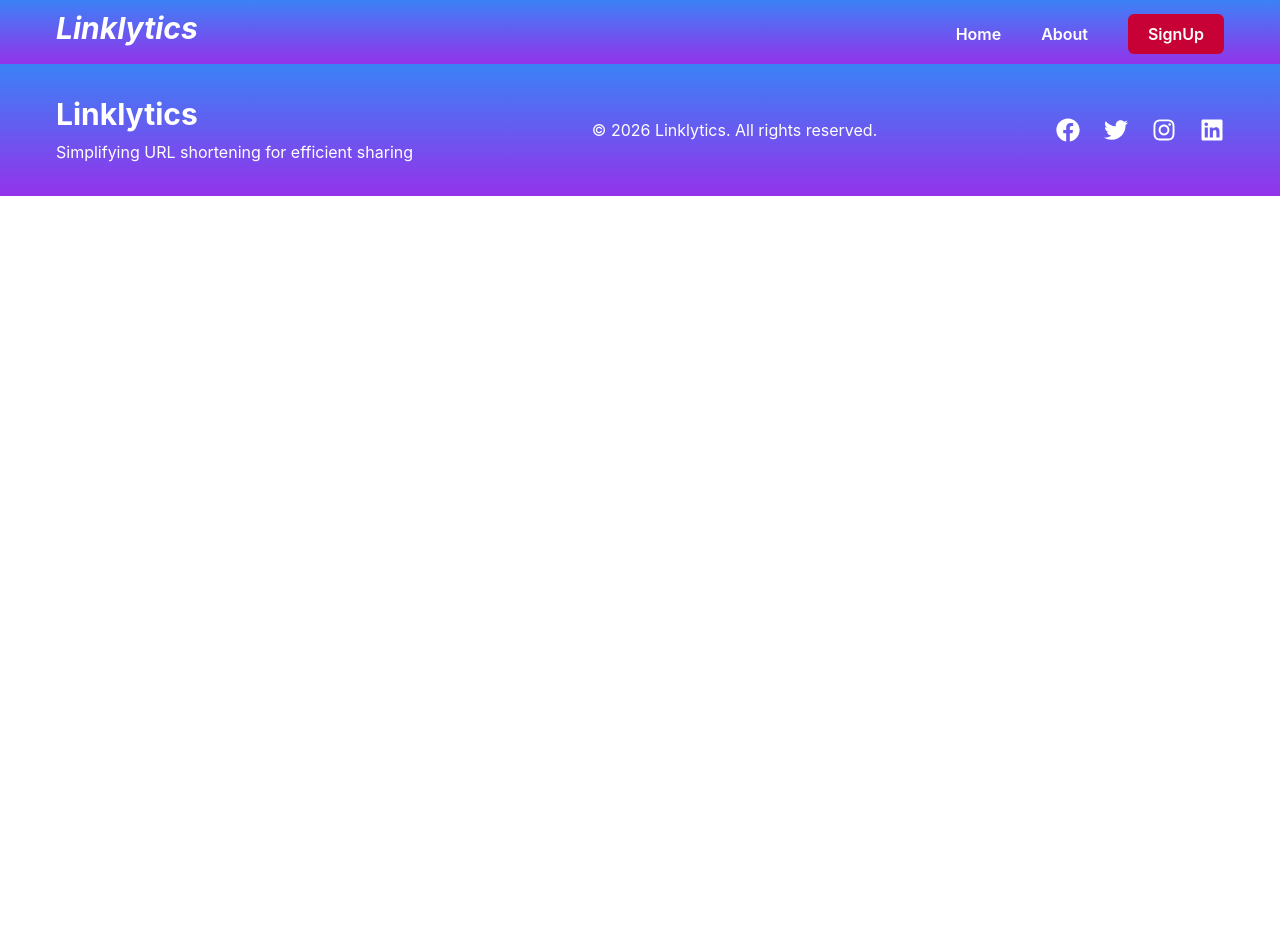
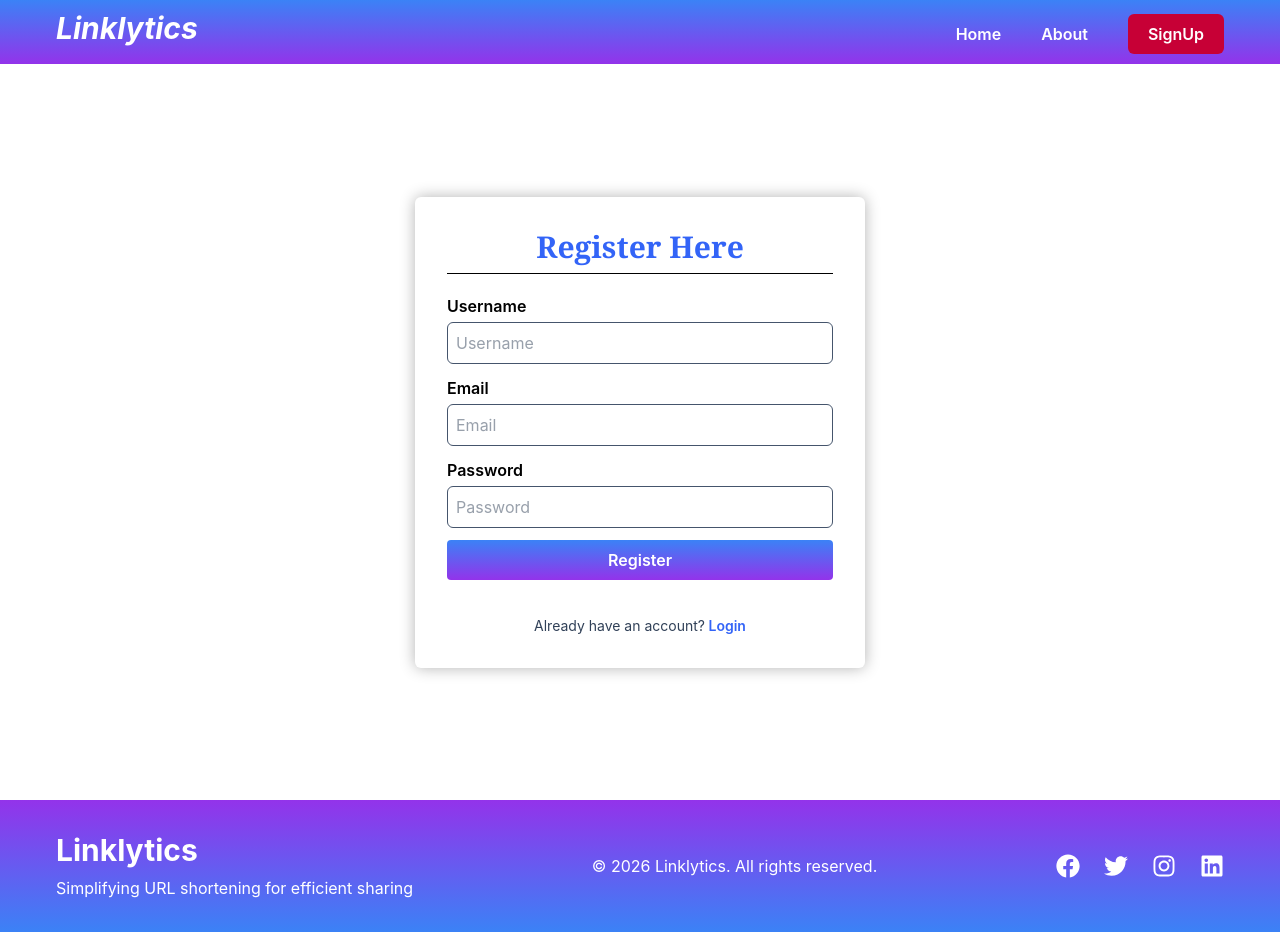
Before and after one commit to ArbabAhmed20/url-shortner-react, a React (Vite) app: page /register in a window 1280 px wide. Before the commit the page ends 800 px from the top, so only its background shows below. Built offline with nearby package versions, Linux system fonts and the light colour scheme.

Commit message:
Added User Register Form And Connection to Backend Eastablished for User Registeratiton

```diff
--- a/package.json
+++ b/package.json
@@ -13,9 +13,13 @@
     "@tailwindcss/postcss": "^4.2.2",
     "@tailwindcss/vite": "^4.2.2",
     "autoprefixer": "^10.4.27",
+    "axios": "^1.13.6",
+    "dotenv": "^17.3.1",
     "postcss": "^8.5.8",
     "react": "^19.2.4",
     "react-dom": "^19.2.4",
+    "react-hook-form": "^7.72.0",
+    "react-hot-toast": "^2.6.0",
     "react-icons": "^5.6.0",
     "react-router-dom": "^7.13.2",
     "tailwindcss": "^4.2.2"
--- a/src/App.jsx
+++ b/src/App.jsx
@@ -4,6 +4,8 @@ import LandingPage from "./components/LandingPage.jsx";
 import AboutPage from "./components/AboutPage.jsx";
 import NavBar from "./components/NavBar.jsx";
 import Footer from "./components/Footer.jsx";
+import RegisterPage from "./components/RegisterPage.jsx";
+import {Toaster} from "react-hot-toast";
 
 function App() {
 
@@ -12,9 +14,11 @@ function App() {
       <div>
           <BrowserRouter>
               <NavBar/>
+                <Toaster position={"bottom-center"}/>
                   <Routes>
                       <Route path="/" element={<LandingPage />} />
                       <Route path="/about" element={<AboutPage />} />
+                      <Route path="/register" element={<RegisterPage />} />
                   </Routes>
               <Footer/>
           </BrowserRouter>
--- /dev/null
+++ b/src/api/Api.js
@@ -0,0 +1,5 @@
+import axios from "axios";
+
+export default axios.create({
+    baseURL: "http://localhost:8080",
+});
--- a/src/components/Footer.jsx
+++ b/src/components/Footer.jsx
@@ -3,7 +3,7 @@ import {FaFacebook, FaInstagram, FaLinkedin, FaTwitter} from "react-icons/fa";
 
 const Footer = () => {
     return (
-        <footer className="bg-linear-[#3b82f6,#9333ea] text-white py-8 z-40 relative">
+        <footer className="bg-linear-[#9333ea,#3b82f6] text-white py-8 z-40 relative">
             <div className="container mx-auto px-6 lg:px-14 flex flex-col lg:flex-row lg:justify-between items-center gap-4">
                 <div className="text-center lg:text-left">
                     <h2 className="text-3xl font-bold mb-2">Linklytics</h2>
--- a/src/components/NavBar.jsx
+++ b/src/components/NavBar.jsx
@@ -12,9 +12,9 @@ const NavBar = () => {
                 <Link to={"/"}>
                     <h1 className="font-bold text-3xl text-white italic sm:mt-0 mt-2">Linklytics</h1>
                 </Link>
-               <ul className={`flex sm:gap-10 gap-4 sm:items-center sm:mt-1 sm:pt-0 pt-3 text-slate-800 sm:static absolute left-0 top-[62px] sm:shadow-none shadow-md ${
+               <ul className={`flex sm:gap-10 gap-4 sm:items-center sm:mt-1 sm:pt-0 pt-3 text-slate-800 sm:static absolute left-0 top-15.5 sm:shadow-none shadow-md ${
                    navbarOpen ? "h-fit sm:pb-0 pb-5" : "h-0 overflow-hidden"
-               }  transition-all duration-100 sm:h-fit sm:bg-none  bg-linear-[#3b82f6,#9333ea] sm:w-fit w-full sm:flex-row flex-col px-4 sm:px-0`}>
+               }  transition-all duration-100 sm:h-fit sm:bg-none  bg-linear-[#9333ea,#3b82f6] sm:w-fit w-full sm:flex-row flex-col px-4 sm:px-0`}>
                    <li className="hover:text-[#3364F7] font-medium  transition-all duration-150">
                        <Link className={"text-white font-semibold"} to="/">Home</Link>
                    </li>
@@ -22,7 +22,7 @@ const NavBar = () => {
                        <Link className={"text-white font-semibold"} to={"/about"}>About</Link>
                    </li>
                    <li className="sm:ml-0 -ml-1 bg-rose-700 text-white  cursor-pointer w-24 text-center font-semibold px-2 py-2 rounded-md">
-                       <Link to={"/"}>SignUp</Link>
+                       <Link to={"/register"}>SignUp</Link>
                    </li>
                </ul>
                 <button
--- /dev/null
+++ b/src/components/RegisterPage.jsx
@@ -0,0 +1,89 @@
+import React, {useState} from 'react'
+import {useForm} from "react-hook-form";
+import TextField from "./TextField.jsx";
+import {Link, useNavigate} from "react-router-dom";
+import api from "../api/Api.js";
+import toast from "react-hot-toast";
+
+const RegisterPage = () => {
+    const {register, handleSubmit, reset, formState: {errors}} =
+        useForm({defaultValues: {
+            username: '',
+            email: '',
+            password: '',
+            }, mode: "onTouched",
+        });
+
+    const navigate = useNavigate();
+
+    const registerHandler = async (data) =>{
+        setLoader(true);
+        try{
+            const {data: response} = await api.post("/api/auth/public/register", data);
+            reset();
+            navigate("/login");
+            toast.success("Account Created successful!");
+        }catch(err){
+            console.log(err);
+            toast.error("Something went wrong!");
+        }finally {
+            setLoader(false);
+        }
+    }
+
+    const [loader, setLoader] = useState(false);
+    return (
+        <div className={"min-h-[calc(100vh-64px)] flex justify-center items-center"}>
+           <form onSubmit={handleSubmit(registerHandler)} className={"sm:w-112.5 w-90  shadow-[0_0_15px_rgba(0,0,0,0.3)] py-8 sm:px-8 px-4 rounded-md"}>
+               <h1 className={"text-center font-serif text-[#3364F7] font-bold lg:text-3xl text-2xl"}>
+                   Register Here
+               </h1>
+                <hr className={"mt-2 mb-5 text-black"}/>
+               <div className={"flex flex-col gap-3"}>
+                    <TextField
+                        label="Username"
+                        required
+                        id="username"
+                        type="text"
+                        message={"Username is required"}
+                        placeholder={"Username"}
+                        register={register}
+                        errors={errors}
+                    />
+                   <TextField
+                       label="Email"
+                       required
+                       id="email"
+                       type="email"
+                       message={"Email is required"}
+                       placeholder={"Email"}
+                       register={register}
+                       errors={errors}
+                   />
+                   <TextField
+                       label="Password"
+                       required
+                       id="password"
+                       type="password"
+                       message={"Password is required"}
+                       placeholder={"Password"}
+                       register={register}
+                       errors={errors}
+                   />
+               </div>
+               <button disabled={loader} type={"submit"} className={"bg-customRed font-semibold text-white bg-linear-[#3b82f6,#9333ea] w-full py-2 transition-colors duration-100 rounded-sm my-3"}>
+                   {loader ? "Loading..." : "Register"}
+               </button>
+               <p className='text-center text-sm text-slate-700 mt-6'>
+                   Already have an account?
+                   <Link
+                       className='font-semibold'
+                       to="/login">
+                       <span className='text-[#3364F7]'> Login</span>
+                   </Link>
+               </p>
+           </form>
+        </div>
+    )
+}
+export default RegisterPage
--- /dev/null
+++ b/src/components/TextField.jsx
@@ -0,0 +1,63 @@
+const TextField = ({
+                       label,
+                       id,
+                       type,
+                       errors,
+                       register,
+                       required,
+                       message,
+                       className,
+                       min,
+                       value,
+                       placeholder,
+                   }) => {
+    return (
+        <div className="flex flex-col gap-1">
+            <label
+                htmlFor={id}
+                className={`${className ? className : ""} font-semibold text-md  `}
+            >
+                {label}
+            </label>
+
+            <input
+                type={type}
+                id={id}
+                placeholder={placeholder}
+                className={`${
+                    className ? className : ""
+                } px-2 py-2 border   outline-none bg-transparent  text-slate-700 rounded-md ${
+                    errors[id]?.message ? "border-red-500" : "border-slate-600"
+                }`}
+                {...register(id, {
+                    required: { value: required, message },
+                    minLength: min
+                        ? { value: min, message: "Minimum 6 character is required" }
+                        : null,
+
+                    pattern:
+                        type === "email"
+                            ? {
+                                value: /^[a-zA-Z0-9]+@(?:[a-zA-Z0-9]+\.)+com+$/,
+                                message: "Invalid email",
+                            }
+                            : type === "url"
+                                ? {
+                                    value:
+                                        /^(https?:\/\/)?(([a-zA-Z0-9\u00a1-\uffff-]+\.)+[a-zA-Z\u00a1-\uffff]{2,})(:\d{2,5})?(\/[^\s]*)?$/,
+                                    message: "Please enter a valid url",
+                                }
+                                : null,
+                })}
+            />
+
+            {errors[id]?.message && (
+                <p className="text-sm font-semibold text-red-600 mt-0">
+                    {errors[id]?.message}*
+                </p>
+            )}
+        </div>
+    );
+};
+
+export default TextField;
```
Also changed, not shown: 2 other files (tests, documents, lock files or other folders).
